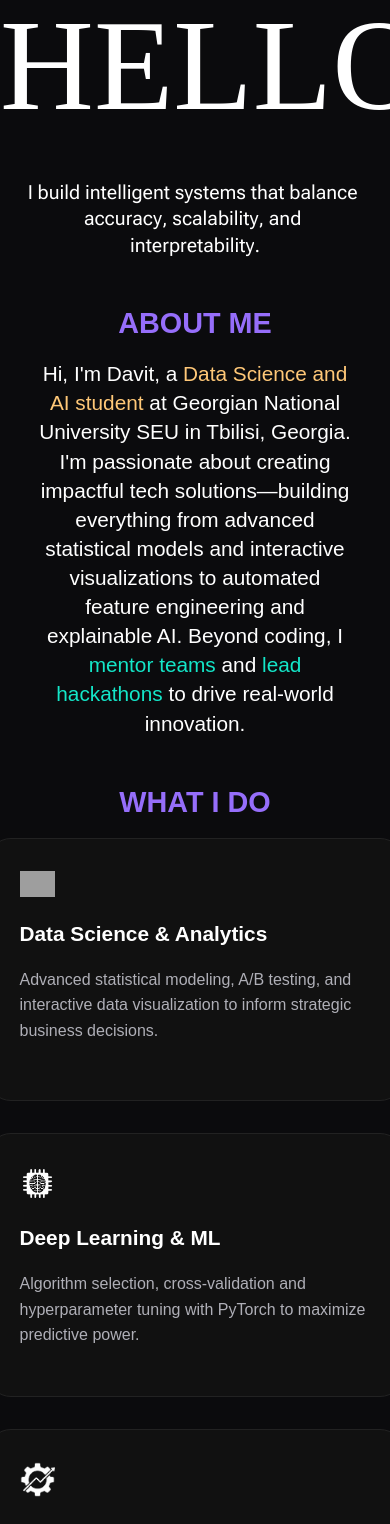
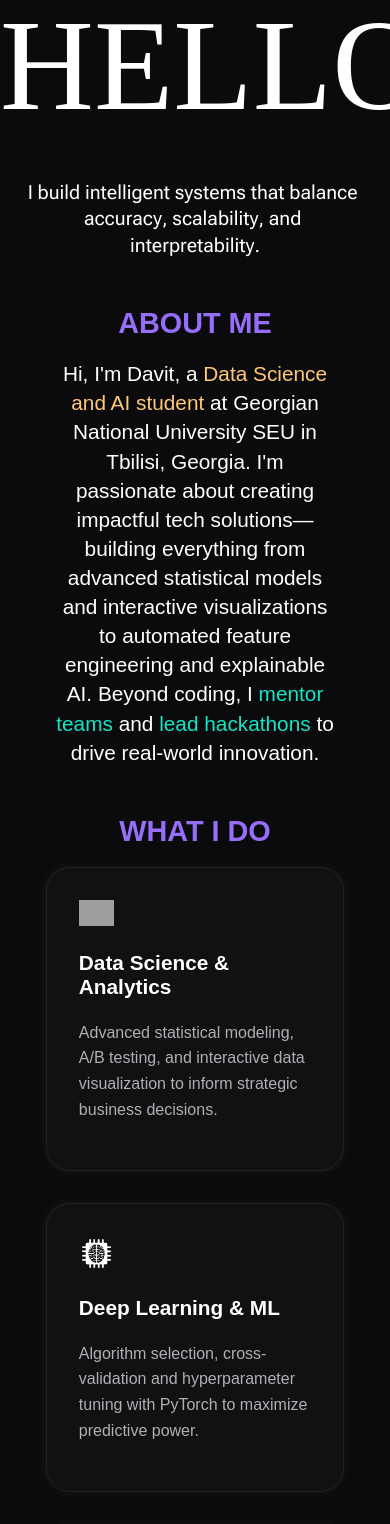
Before and after one commit to DavitEgoian/Portfolio-Website, a React (Create React App) app: page / in a window 390 px wide. Shown: the top 1524 px of the page. Built offline with nearby package versions, Linux system fonts and the light colour scheme; grey boxes are pictures that could not be loaded; a web font is replaced by a local one.

Commit message:
Enhance spotlight card styles with box-shadow and adjust hover effects

```diff
--- a/src/App.css
+++ b/src/App.css
@@ -1,6 +1,7 @@
 * {
   background-color: #0b0b0d;
   scroll-behavior: smooth;
+  box-sizing: border-box;
 }
 
 .App {
@@ -22,13 +23,14 @@
 
 .custom-spotlight-card {
   color: white;
-  aspect-ratio: 16 / 9;
   width: 80%;
   justify-self: center;
-  align-self: center;
+  align-self: stretch;
   display: flex;
+  flex-direction: column;
   align-items: center;
   justify-content: center;
+  gap: 1rem;
 }
 
 .custom-spotlight-card img {
@@ -297,10 +299,6 @@
     width: 80%;
     grid-template-columns: repeat(2, 1fr);
   }
-
-  .custom-spotlight-card {
-    aspect-ratio: 9 / 3;
-  }
 }
 
 @media (max-width: 1400px) {
@@ -310,7 +308,6 @@
 
   .custom-spotlight-card {
     width: 60%;
-    aspect-ratio: 9 / 3;
   }
 }
 
@@ -327,7 +324,7 @@
   }
 
   .custom-spotlight-card {
-    width: 100%;
+    width: 90%;
   }
 }
 
@@ -350,7 +347,6 @@
   }
   .custom-spotlight-card {
     width: 100%;
-    aspect-ratio: 16/9;
   }
   .cards-container {
     grid-template-columns: 1fr;
@@ -419,8 +415,7 @@
   }
 
   .custom-spotlight-card {
-    width: 100%;
-    aspect-ratio: 16/9;
+    width: 85%;
   }
 
   .timeline ul li {
--- a/src/SpotlightCard.css
+++ b/src/SpotlightCard.css
@@ -8,6 +8,7 @@
   --mouse-x: 50%;
   --mouse-y: 50%;
   --spotlight-color: rgba(255, 255, 255, 0.05);
+  box-shadow: 0 0 10px 1px rgba(255, 255, 255, 0.05);
 }
 
 .card-spotlight::before {
@@ -29,7 +30,12 @@
 
 .card-spotlight:hover::before,
 .card-spotlight:focus-within::before {
-  opacity: 0.6;
+  opacity: 1;
+}
+
+.card-spotlight:hover {
+  box-shadow: 0 0 20px 2px rgba(255, 255, 255, 0.1);
+  border-color: rgba(255, 255, 255, 0.3);
 }
 .custom-spotlight-card {
   display: block;
```
